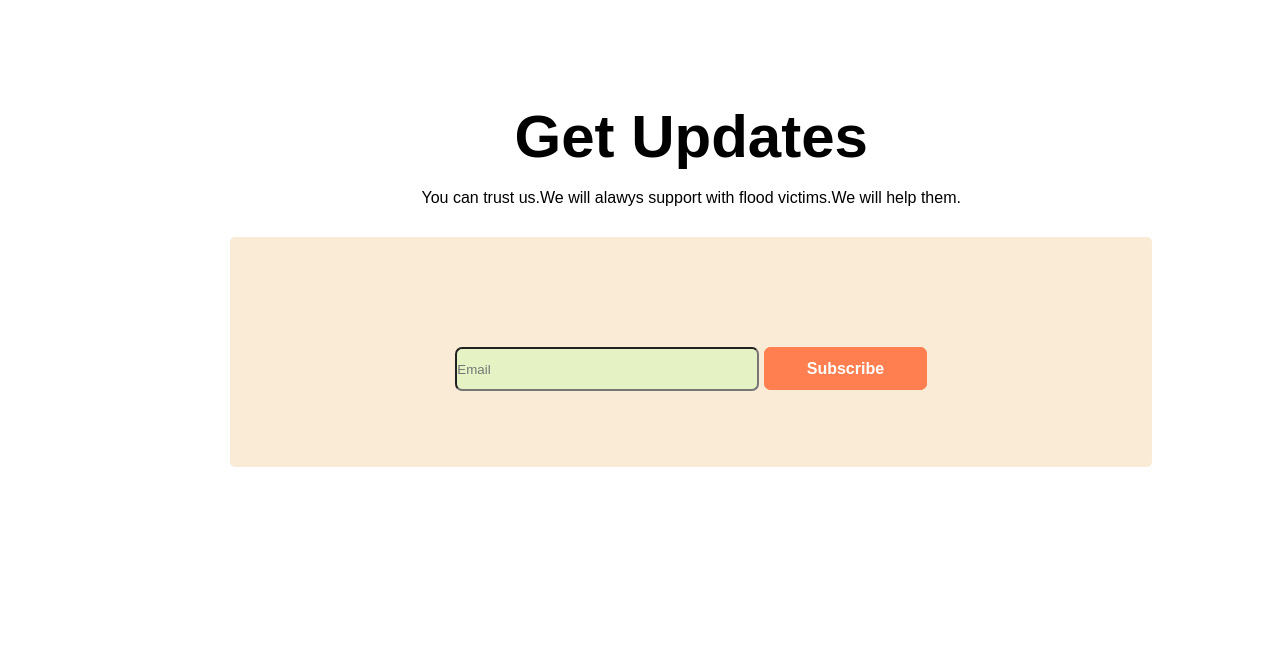
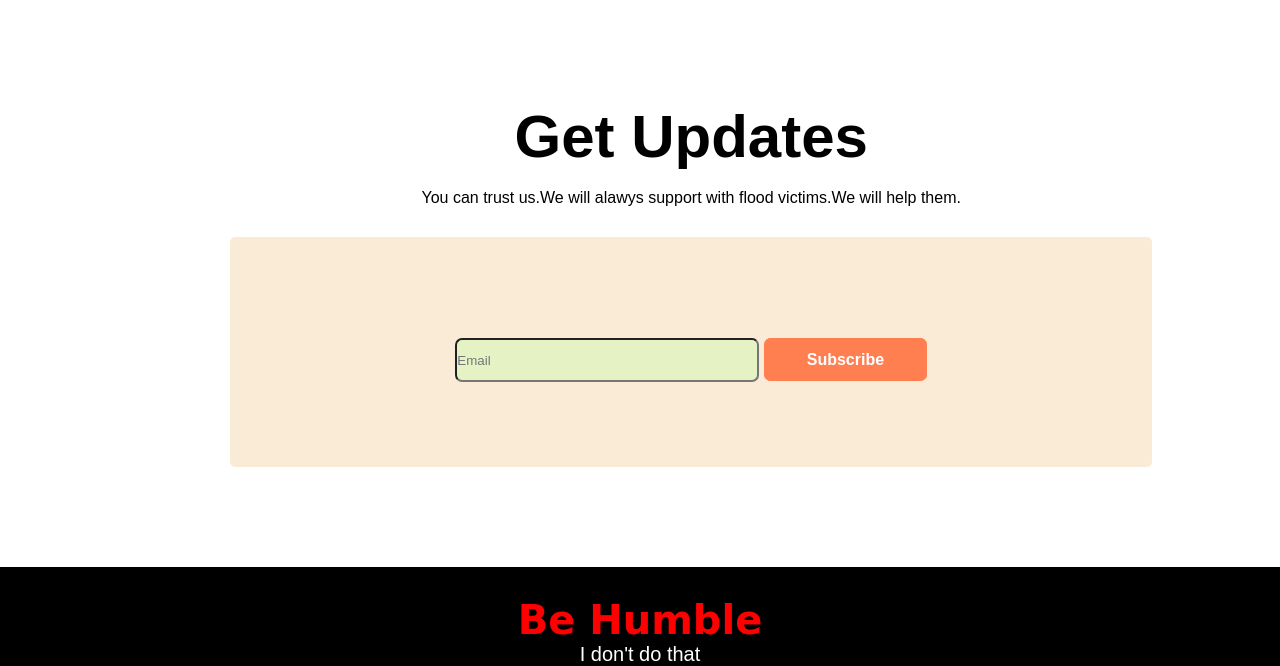
Before and after one commit to miadhasan1/donate-today, a plain HTML site: page index.html in a window 1280 px wide. Shown: the part 3400-4066 px from the top of the page. Before the commit the page ends 3867 px from the top, so only its background shows below. Drawn offline with Linux system fonts and the light colour scheme; a web font is replaced by a local one.

Commit message:
all added

```diff
--- a/index.html
+++ b/index.html
@@ -165,5 +165,12 @@
         </div>
     </div>
 </body>
+<footer>
+    <div class="foot">
+        <h1>Be Humble</h1>
+        <p>I don't do that</p>
+    </div>
+
+</footer>
 
 </html>
--- a/style.css
+++ b/style.css
@@ -233,20 +233,11 @@ get-up p {
     height: 40px;
     border-radius: 7px;
     background-color: rgb(229, 243, 196);
-    margin-top: 10px;
+    margin-top: 1px;
 
 }
 
-/* .email-sub button {
-    width: 120px;
-    height: 40px;
-    border-radius: 7px;
-    background-color: tomato;
-    color: white;
-    font-size: 15px;
-    font-weight: 700;
-    margin-left: 0;
-} */
+
 .btn {
     font-size: 16px;
     text-decoration: none;
@@ -258,3 +249,27 @@ get-up p {
     font-weight: 700;
     margin-top: 100px;
 }
+
+footer {
+    margin: 0 auto;
+    width: 100%;
+}
+
+.foot {
+
+    text-align: center;
+    margin-top: 100px;
+    background-color: black;
+    color: red;
+    padding-top: 30px;
+}
+
+.foot h1 {
+    font-size: 40px;
+    font-family: cursive;
+}
+
+.foot p {
+    font-size: 20px;
+    color: white;
+}
```
